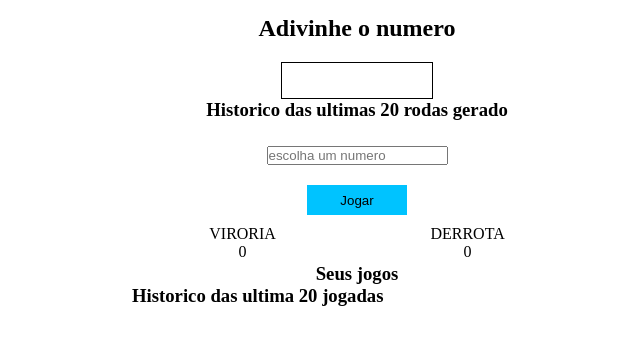
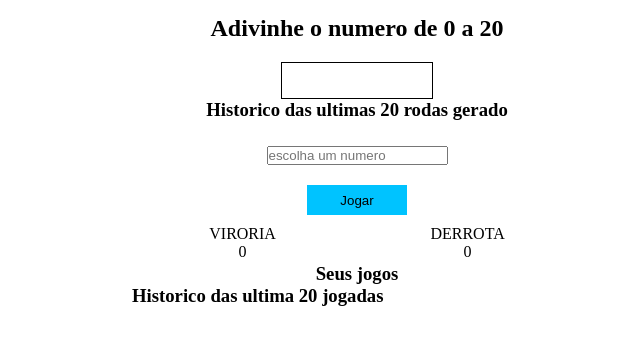
Before and after one commit to JoseErisvaldo/AdivinheONumero, a plain HTML site: page index.html in a window 1280 px wide. Shown: the whole page, without its empty margins (283-923 px from the left). Drawn offline with Linux system fonts and the light colour scheme.

Commit message:
Update index.html

```diff
--- a/index.html
+++ b/index.html
@@ -9,7 +9,7 @@
 </head>
 <body>
     <div id="container">
-        <h2>Adivinhe o numero </h2>
+        <h2>Adivinhe o numero de 0 a 20 </h2>
         <div id="card">
             <div class="cards"><h1></h1></div>
         </div>
```
